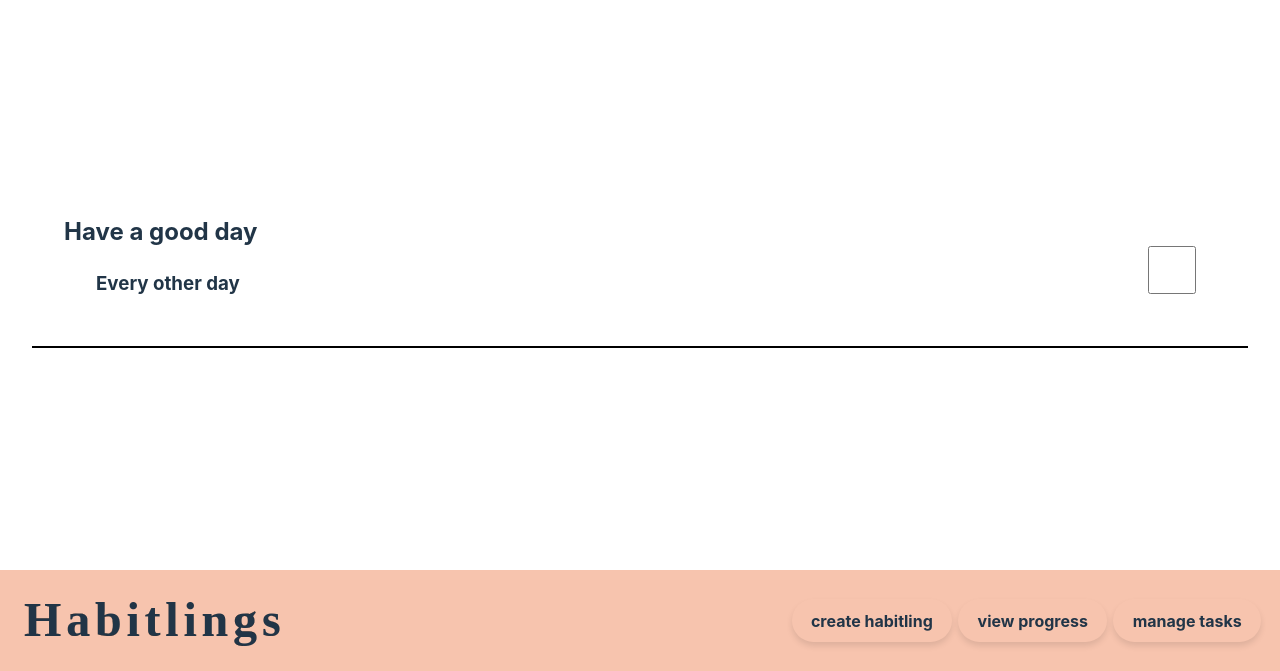
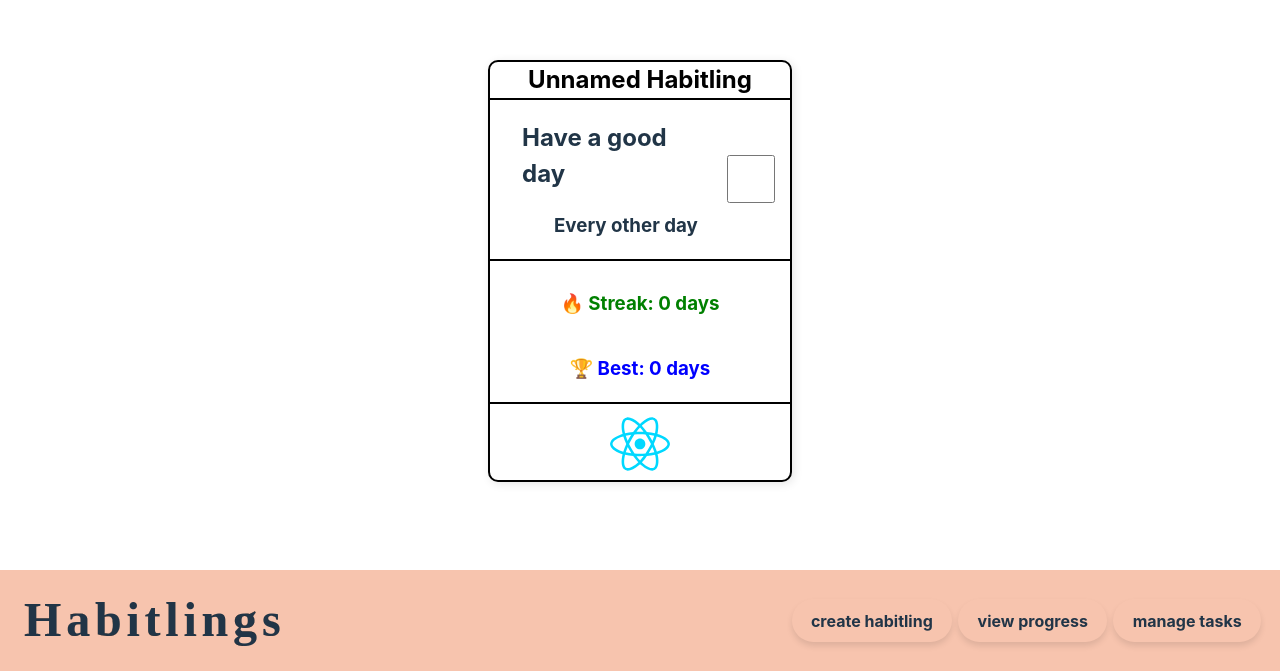
Before and after one commit to celeste-nunez/TeamRocket, a React (Vite) app in the folder my-react/: page / in a window 1280 px wide. Shown: the part 129-800 px from the top of the page. Built offline with nearby package versions, Linux system fonts and the light colour scheme.

Commit message:
merged check Habit with habitling (also added habitling)

```diff
--- a/my-react/src/App.jsx
+++ b/my-react/src/App.jsx
@@ -1,14 +1,13 @@
 import './App.css';
-import Check_habit from './Check_habit'
+// import Check_habit from './Check_habit'
 import NavBar from './Components/NavBar'
-
+import Habitling from './Habitling'
 function App() {
 
   return (
     <>
       <NavBar/>
-
-      <Check_habit/>
+      <Habitling/>
     </>
   );
 };
--- /dev/null
+++ b/my-react/src/Habitling.css
@@ -0,0 +1,54 @@
+.habitling-box {
+    border: 2px solid black;
+    padding: 0px;
+    border-radius: 10px;
+    box-shadow: 2px 2px 10px rgba(0, 0, 0, 0.1);
+    background-color: #fff;
+    max-width: 300px;
+    margin: 20px auto;
+    text-align: center;
+}
+
+.habitling-name {
+    align-items: center;
+    justify-content: center;
+    border-bottom: 2px solid black;
+    font-size: 1.5rem;
+    font-weight: bold;
+    color: black;
+    display: flex;
+    margin: 0 auto;
+}
+
+.habitling-description {
+    color: #666;
+    margin-top: 8px;
+    align-items: center;
+    justify-content: center;
+    border-bottom: 2px solid black;
+    margin: 0 auto;
+}
+
+.habitling-stats-box {
+    display: flex;
+    margin-top: 10px;
+    align-items: center;
+    justify-content: center;
+    border-bottom: 2px solid black;
+    flex-direction: column;
+}
+
+.habitling-stats-streak {
+    color: green;
+}
+
+.habitling-stats-best {
+    color: blue;
+}
+
+.habitling-pet-box img {
+    width: 60px;
+    height: 60px;
+    border-radius: 50%;
+    margin-top: 10px;
+}
--- /dev/null
+++ b/my-react/src/Habitling.jsx
@@ -0,0 +1,31 @@
+import Check_habit from "./Check_habit";
+import "./Habitling.css";
+
+import petImg from "./assets/react.svg";
+
+function Habitling({ name, description, streak, bestStreak, petImage }) {
+    return (
+       <div className="habitling-box">
+            {/* Name */}
+            <div className="habitling-name-box box">
+                <h2 className="habitling-name">{name || "Unnamed Habitling"}</h2>
+            </div>
+
+            {/* Description */}
+            <Check_habit/>
+
+            {/* Stats */}
+            <div className="habitling-stats-box box">
+                <h3 className="habitling-stats-streak">🔥 Streak: {streak || 0} days</h3>
+                <h3 className="habitling-stats-best">🏆 Best: {bestStreak || 0} days</h3>
+            </div>
+
+            {/* Pet Image */}
+            <div className="habitling-pet-box box">
+                <img src={petImage || petImg} alt="Habitling Pet" />
+            </div>
+       </div>
+    );
+}
+
+export default Habitling;
```
